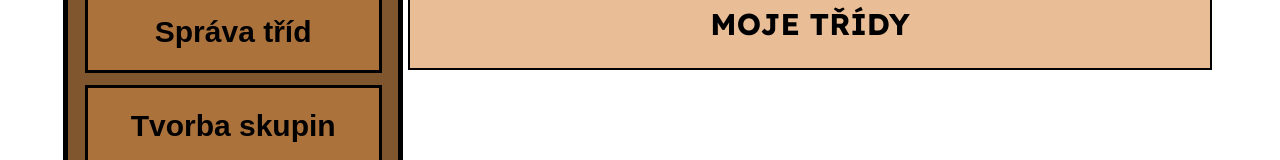
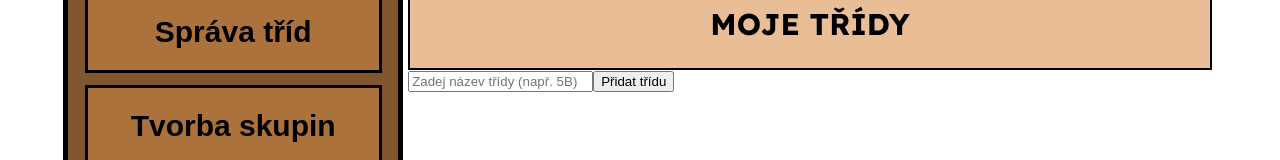
Before and after one commit to MichaelaHeidlerova/RozToc, a React (Vite) app in the folder my-app/: page /class-list in a window 1280 px wide. Shown: the part 395-555 px from the top of the page. Built offline with nearby package versions, Linux system fonts and the light colour scheme; a web font is replaced by a local one.

Commit message:
automaticke ukladani zaku a pridavani trid

```diff
--- a/my-app/src/components/pages/list/ClassList.jsx
+++ b/my-app/src/components/pages/list/ClassList.jsx
@@ -3,22 +3,50 @@ import { Link } from 'react-router-dom';
 
 export const ClassList = ({ data }) => {
   const [list, setList] = useState(data);
+  const [novaTrida, setNovaTrida] = useState('');
+
+  const handlePridejTridu = () => {
+    const nazev = novaTrida.trim();
+
+    if (nazev === '') return;
+    if (list.some((trida) => trida.nazevTridy === nazev)) {
+      alert('Třída už existuje!');
+      return;
+    }
+
+    const nova = { nazevTridy: nazev };
+    const novePole = [...list, nova];
+    setList(novePole);
+    setNovaTrida('');
+
+    // Nepovinné: uložení do localStorage
+    localStorage.setItem('seznamTrid', JSON.stringify(novePole));
+  };
 
   return (
     <div>
       <div className="pageTitle">
         <h2>MOJE TŘÍDY</h2>
+
       </div>
+
       <div className="numberOfGroup">
-      {/* Pro každou třídu vykresli jeden čtvereček */}
-
         {list?.map((row) => (
-        <Link to={`/class-detail/${row.nazevTridy}`}>
-        <div key={row.nazevTridy} className="number">
-          {row.nazevTridy}
-        </div>
+          <Link to={`/class-detail/${row.nazevTridy}`} key={row.nazevTridy}>
+            <div className="number">{row.nazevTridy}</div>
           </Link>
         ))}
+      </div>
+
+      {/* Formulář pro přidání nové třídy */}
+      <div className="add-class-form">
+        <input
+          type="text"
+          placeholder="Zadej název třídy (např. 5B)"
+          value={novaTrida}
+          onChange={(e) => setNovaTrida(e.target.value)}
+        />
+        <button onClick={handlePridejTridu}>Přidat třídu</button>
       </div>
     </div>
   );
--- a/my-app/src/components/pages/list/ListDetail.jsx
+++ b/my-app/src/components/pages/list/ListDetail.jsx
@@ -36,8 +36,8 @@ export const ListDetail = ({ data }) => {
       socialni: Number(socialni),
       trida: params.id,
     };
-
-    setList([...list, newEntry]);
+    const novySeznam = [...list, newEntry];
+    setList(novySeznam);
 
     // Vyčištění formuláře
     setCeleJmeno('');
@@ -45,32 +45,33 @@ export const ListDetail = ({ data }) => {
     setBystrost('');
     setSamostatnost('');
     setSocialni('');
+    save(novySeznam);
   };
-  const save = () => {
-    localStorage.setItem('seznamZaku', JSON.stringify(list));
+  const save = (seznamKulozeni) => {
+    localStorage.setItem('seznamZaku', JSON.stringify(seznamKulozeni));
   };
+
   const remove = (plneJmeno) => {
-    setList(
-      list.filter((row) => {
-        return row.celeJmeno !== plneJmeno;
-      }),
-    );
+    const novySeznam = list.filter((row) => {
+      return row.celeJmeno !== plneJmeno;
+    });
+    setList(novySeznam);
+    save(novySeznam);
   };
   return (
     <div className="list-detail">
       <div className="pageTitle">
         <h2>{params.id}</h2>
-        <button onClick={save}>Uložit</button>
       </div>
       <table className="students-table">
         <thead>
           <tr>
-            <th className='thVlastnosti'>Příjmení a jméno</th>
-            <th className='thVlastnosti'>Pohlaví</th>
-            <th className='thVlastnosti'>Bystrost</th>
-            <th className='thVlastnosti'>Samostatnost</th>
-            <th className='thVlastnosti'>Sociálnost</th>
-            <th className='thVlastnosti'>Přidání/odebrání žáka</th>
+            <th className="thVlastnosti">Příjmení a jméno</th>
+            <th className="thVlastnosti">Pohlaví</th>
+            <th className="thVlastnosti">Bystrost</th>
+            <th className="thVlastnosti">Samostatnost</th>
+            <th className="thVlastnosti">Sociálnost</th>
+            <th className="thVlastnosti">Přidání/odebrání žáka</th>
           </tr>
         </thead>
         <tbody>
@@ -83,7 +84,7 @@ export const ListDetail = ({ data }) => {
 
               return (
                 <tr key={row.celeJmeno}>
-                  <td className='tdJmeno'>{row.celeJmeno}</td>
+                  <td className="tdJmeno">{row.celeJmeno}</td>
                   <td>{vysledek}</td>
                   <td>{row.bystrost}</td>
                   <td>{row.samostatnost}</td>
```
Lines whose indentation alone changed are shown as unchanged.
